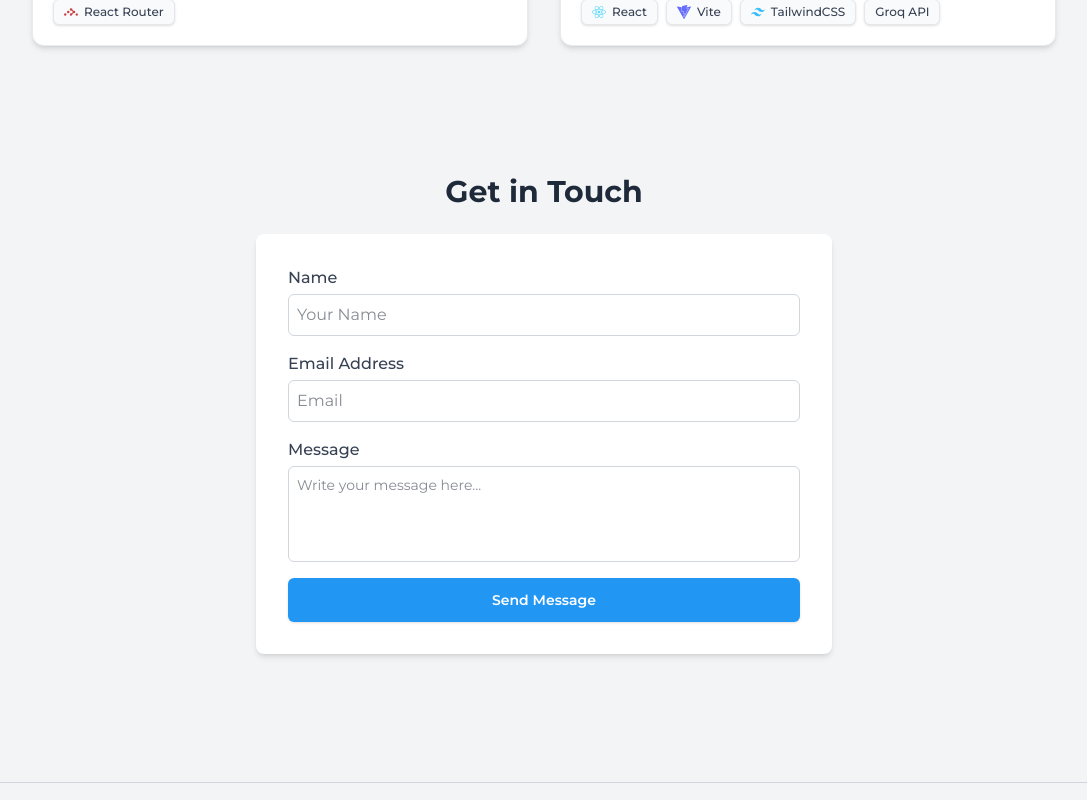
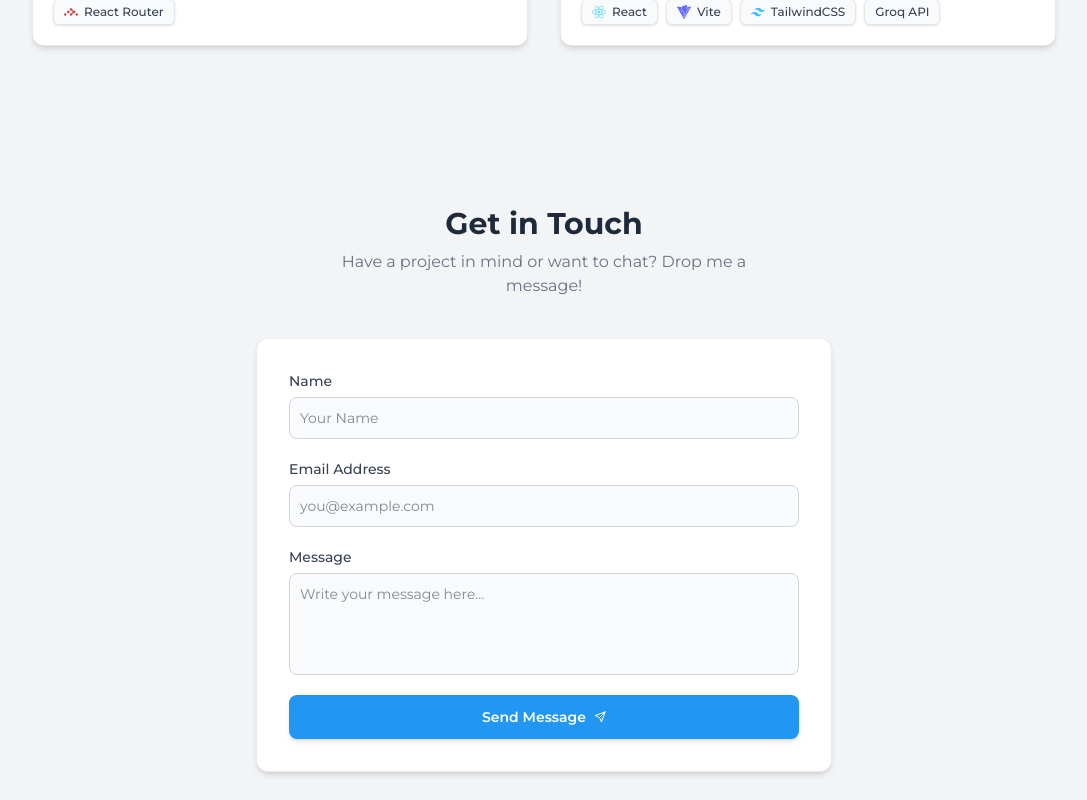
Before and after one commit to yasirrajput4/portfolio, a React (Vite) app: page / in a window 1280 px wide. Shown: the part 2560-3360 px from the top of the page, without its empty margins (96-1183 px from the left). Built offline with nearby package versions, Linux system fonts and the light colour scheme.

Commit message:
refactor(contact): enhance form submission UX and align design tokens

```diff
--- a/src/components/ContactForm.jsx
+++ b/src/components/ContactForm.jsx
@@ -1,39 +1,45 @@
 import React from "react";
 import { useForm, ValidationError } from "@formspree/react";
+import { FiSend, FiCheckCircle } from "react-icons/fi";
 
 function ContactForm() {
   const [state, handleSubmit] = useForm("xwprnqrv");
 
-  if (state.succeeded) {
   return (
     <section
       id="contact"
-        className="bg-gray-100 dark:bg-gray-900 py-12 px-4 sm:px-6 lg:px-8 flex flex-col items-center transition-colors duration-300"
-      >
-        <p className="text-green-600 dark:text-green-400 text-center mt-6 text-lg font-medium">
-          Thanks for your message! I will get back to you soon.
-        </p>
-      </section>
-    );
-  }
-
-  return (
-    <section
-      id="contact"
-      className="bg-gray-100 dark:bg-gray-900 py-12 px-4 sm:px-6 lg:px-8 flex flex-col items-center transition-colors duration-300"
+      className="bg-gray-100 dark:bg-gray-900 py-20 px-4 sm:px-6 lg:px-8 flex flex-col items-center transition-colors duration-300"
       style={{ fontFamily: "Montserrat, sans-serif" }}
     >
-      <h2 className="text-3xl sm:text-3xl font-bold text-gray-800 dark:text-gray-100 mb-6 text-center">
+      {/* Section Heading remains fixed */}
+      <h2 className="text-3xl font-bold text-gray-800 dark:text-gray-100 mb-2 text-center">
         Get in Touch
       </h2>
+      <p className="text-gray-500 dark:text-gray-400 mb-10 text-center text-sm sm:text-base max-w-md">
+        Have a project in mind or want to chat? Drop me a message!
+      </p>
 
-      <div className="w-full max-w-xl bg-white dark:bg-gray-800 rounded-lg shadow-md p-6 sm:p-8 transition-colors duration-300">
-        <form onSubmit={handleSubmit} className="space-y-4">
+      <div className="w-full max-w-xl bg-white dark:bg-gray-800 rounded-xl shadow-md border border-gray-200/80 dark:border-gray-700/50 p-6 sm:p-8 transition-all duration-300">
+        {state.succeeded ? (
+          /* Elegant Success Message Inside the Same Container */
+          <div className="flex flex-col items-center justify-center py-10 text-center space-y-4 animate-fade-in">
+            <FiCheckCircle className="text-5xl text-green-500 dark:text-green-400 animate-bounce" />
+            <h3 className="text-xl font-semibold text-gray-800 dark:text-gray-100">
+              Message Sent Successfully!
+            </h3>
+            <p className="text-gray-600 dark:text-gray-400 text-sm max-w-sm">
+              Thanks for reaching out, Yasir. I've received your text and will
+              get back to you shortly.
+            </p>
+          </div>
+        ) : (
+          /* Contact Form */
+          <form onSubmit={handleSubmit} className="space-y-5">
             {/* Name Field */}
             <div className="flex flex-col">
               <label
                 htmlFor="name"
-              className="text-gray-700 dark:text-gray-200 font-medium mb-1"
+                className="text-gray-700 dark:text-gray-200 text-sm font-medium mb-1.5"
               >
                 Name
               </label>
@@ -43,7 +49,7 @@ function ContactForm() {
                 name="name"
                 placeholder="Your Name"
                 required
-              className="w-full p-2 border border-gray-300 dark:border-gray-600 rounded-md bg-white dark:bg-gray-900 text-gray-900 dark:text-gray-100 focus:outline-none focus:ring-2 focus:ring-blue-500 transition"
+                className="w-full p-2.5 border border-gray-300 dark:border-gray-600 rounded-lg bg-gray-50 dark:bg-gray-900 text-gray-900 dark:text-gray-100 focus:outline-none focus:ring-2 focus:ring-[rgb(33,150,243)] dark:focus:ring-[rgb(33,150,243)] focus:border-transparent transition-all duration-200 text-sm"
               />
             </div>
 
@@ -51,7 +57,7 @@ function ContactForm() {
             <div className="flex flex-col">
               <label
                 htmlFor="email"
-              className="text-gray-700 dark:text-gray-200 font-medium mb-1"
+                className="text-gray-700 dark:text-gray-200 text-sm font-medium mb-1.5"
               >
                 Email Address
               </label>
@@ -59,14 +65,15 @@ function ContactForm() {
                 id="email"
                 type="email"
                 name="email"
-              placeholder="Email"
+                placeholder="you@example.com"
                 required
-              className="w-full p-2 border border-gray-300 dark:border-gray-600 rounded-md bg-white dark:bg-gray-900 text-gray-900 dark:text-gray-100 focus:outline-none focus:ring-2 focus:ring-blue-500 transition"
+                className="w-full p-2.5 border border-gray-300 dark:border-gray-600 rounded-lg bg-gray-50 dark:bg-gray-900 text-gray-900 dark:text-gray-100 focus:outline-none focus:ring-2 focus:ring-[rgb(33,150,243)] dark:focus:ring-[rgb(33,150,243)] focus:border-transparent transition-all duration-200 text-sm"
               />
               <ValidationError
                 prefix="Email"
                 field="email"
                 errors={state.errors}
+                className="text-red-500 text-xs mt-1"
               />
             </div>
 
@@ -74,7 +81,7 @@ function ContactForm() {
             <div className="flex flex-col">
               <label
                 htmlFor="message"
-              className="text-gray-700 dark:text-gray-200 font-medium mb-1"
+                className="text-gray-700 dark:text-gray-200 text-sm font-medium mb-1.5"
               >
                 Message
               </label>
@@ -83,12 +90,14 @@ function ContactForm() {
                 name="message"
                 placeholder="Write your message here..."
                 required
-              className="w-full p-2 border border-gray-300 dark:border-gray-600 rounded-md bg-white dark:bg-gray-900 text-gray-900 dark:text-gray-100 focus:outline-none focus:ring-2 focus:ring-blue-500 h-24 resize-none transition text-sm"
+                rows="4"
+                className="w-full p-2.5 border border-gray-300 dark:border-gray-600 rounded-lg bg-gray-50 dark:bg-gray-900 text-gray-900 dark:text-gray-100 focus:outline-none focus:ring-2 focus:ring-[rgb(33,150,243)] dark:focus:ring-[rgb(33,150,243)] focus:border-transparent resize-none transition-all duration-200 text-sm"
               />
               <ValidationError
                 prefix="Message"
                 field="message"
                 errors={state.errors}
+                className="text-red-500 text-xs mt-1"
               />
             </div>
 
@@ -96,11 +105,19 @@ function ContactForm() {
             <button
               type="submit"
               disabled={state.submitting}
-            className="w-full py-3 bg-[rgb(33,150,243)] hover:bg-[#41474b] text-white font-semibold rounded-md shadow-sm transition text-sm cursor-pointer"
+              className="w-full py-3 bg-[rgb(33,150,243)] hover:bg-blue-600 text-white font-semibold rounded-lg shadow-md hover:shadow-lg transition-all duration-200 text-sm cursor-pointer flex items-center justify-center gap-2 disabled:opacity-70 disabled:cursor-not-allowed"
             >
-            {state.submitting ? "Sending..." : "Send Message"}
+              {state.submitting ? (
+                "Sending..."
+              ) : (
+                <>
+                  <span>Send Message</span>
+                  <FiSend className="text-xs" />
+                </>
+              )}
             </button>
           </form>
+        )}
       </div>
     </section>
   );
```
Lines whose indentation alone changed are shown as unchanged.
